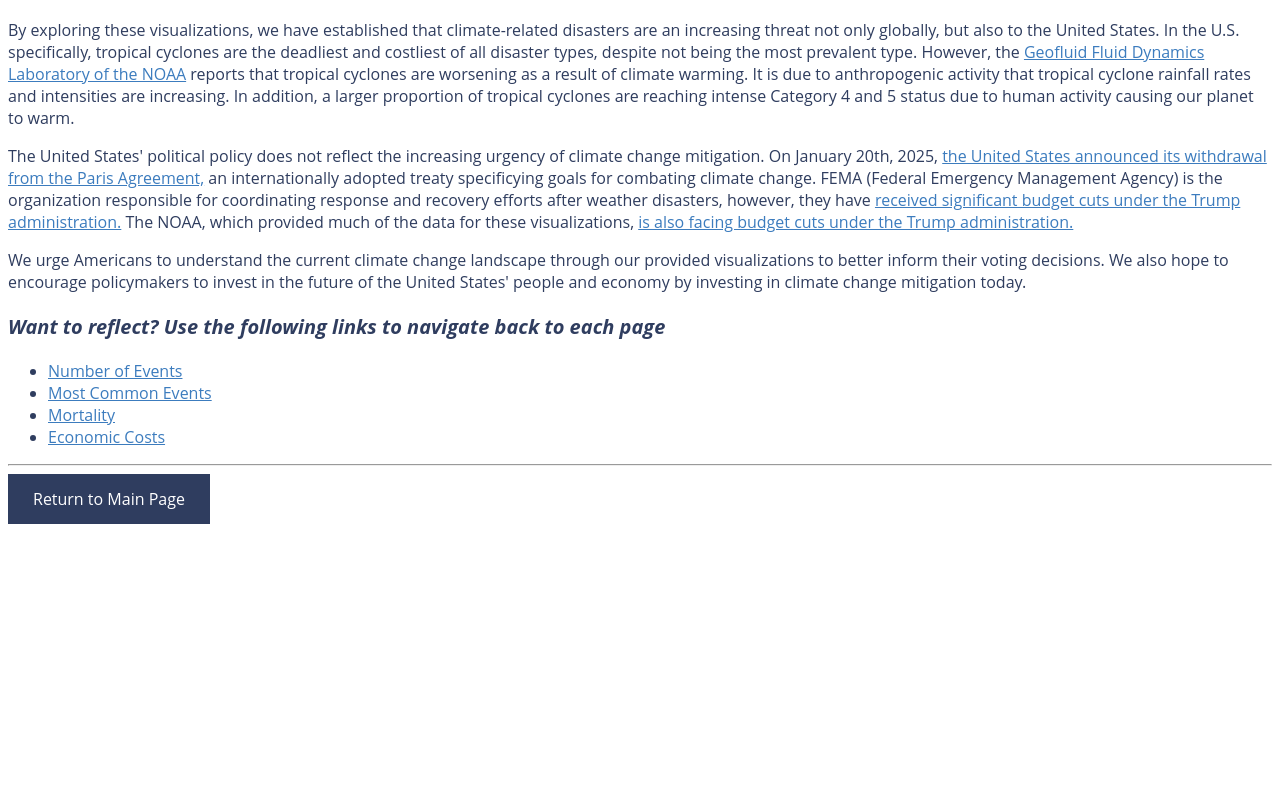
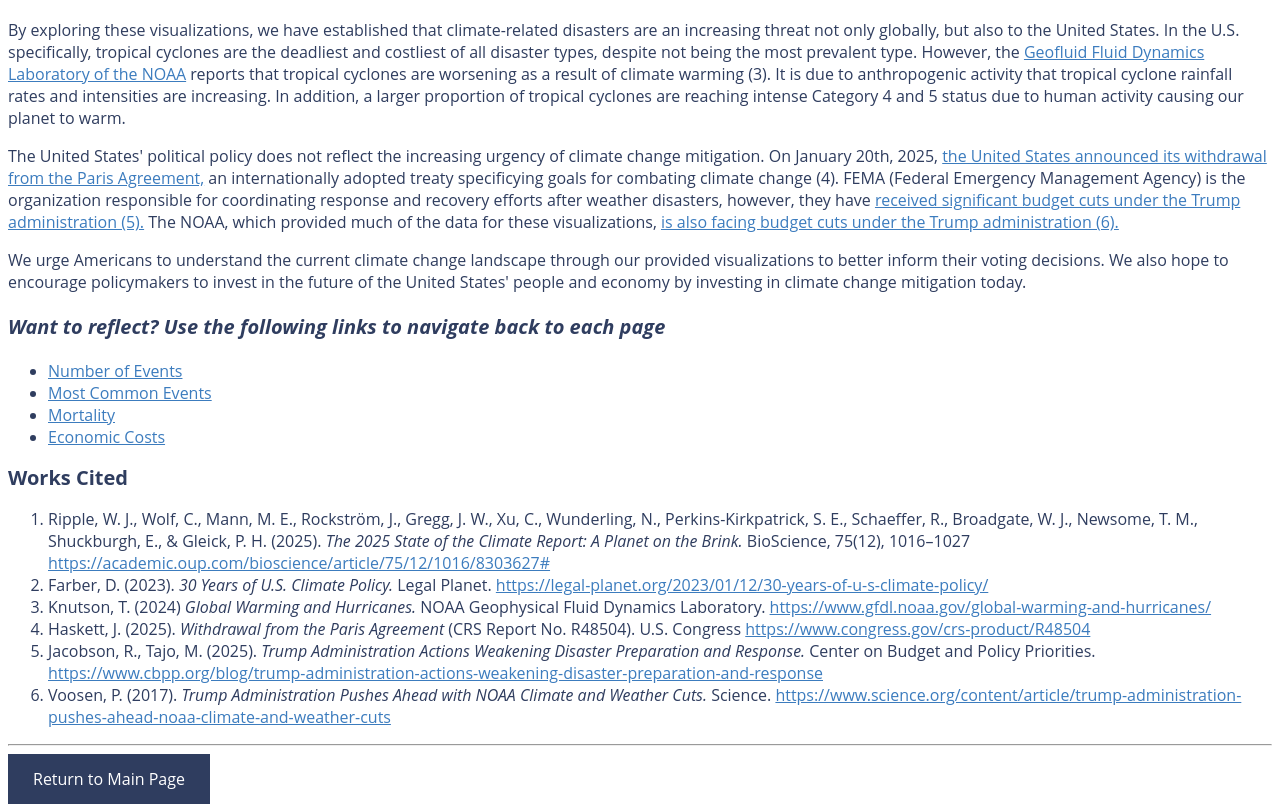
Before and after one commit to carimitchell/carimitchell.github.io, a plain HTML site: page conclusion.html in a window 1280 px wide. Shown: the part 67-871 px from the top of the page. Before the commit the page ends 821 px from the top, so only its background shows below. Drawn offline with Linux system fonts and the light colour scheme.

Commit message:
Works Cited

```diff
--- a/conclusion.html
+++ b/conclusion.html
@@ -19,15 +19,15 @@
         <p>
             By exploring these visualizations, we have established that climate-related disasters are an increasing threat not only globally, but also to the United States.
             In the U.S. specifically, tropical cyclones are the deadliest and costliest of all disaster types, despite not being the most prevalent type.
-            However, the <a href="https://www.gfdl.noaa.gov/global-warming-and-hurricanes/"> Geofluid Fluid Dynamics Laboratory of the NOAA</a> reports that tropical cyclones are worsening as a result of climate warming.
+            However, the <a href="https://www.gfdl.noaa.gov/global-warming-and-hurricanes/"> Geofluid Fluid Dynamics Laboratory of the NOAA</a> reports that tropical cyclones are worsening as a result of climate warming (3).
             It is due to anthropogenic activity that tropical cyclone rainfall rates and intensities are increasing.
             In addition, a larger proportion of tropical cyclones are reaching intense Category 4 and 5 status due to human activity causing our planet to warm.
         </p>
         <p>
             The United States' political policy does not reflect the increasing urgency of climate change mitigation. On January 20th, 2025,
-            <a href="https://www.congress.gov/crs-product/R48504"> the United States announced its withdrawal from the Paris Agreement,</a> an internationally adopted treaty specificying goals for combating climate change.
-            FEMA (Federal Emergency Management Agency) is the organization responsible for coordinating response and recovery efforts after weather disasters, however, they have <a href="https://www.cbpp.org/blog/trump-administration-actions-weakening-disaster-preparation-and-response">received significant budget cuts under the Trump administration.</a>
-            The NOAA, which provided much of the data for these visualizations, <a href="https://www.science.org/content/article/trump-administration-pushes-ahead-noaa-climate-and-weather-cuts">is also facing budget cuts under the Trump administration.</a>
+            <a href="https://www.congress.gov/crs-product/R48504"> the United States announced its withdrawal from the Paris Agreement,</a> an internationally adopted treaty specificying goals for combating climate change (4).
+            FEMA (Federal Emergency Management Agency) is the organization responsible for coordinating response and recovery efforts after weather disasters, however, they have <a href="https://www.cbpp.org/blog/trump-administration-actions-weakening-disaster-preparation-and-response">received significant budget cuts under the Trump administration (5).</a>
+            The NOAA, which provided much of the data for these visualizations, <a href="https://www.science.org/content/article/trump-administration-pushes-ahead-noaa-climate-and-weather-cuts">is also facing budget cuts under the Trump administration (6).</a>
         </p>
         <p>
             We urge Americans to understand the current climate change landscape through our provided visualizations to better inform their voting decisions.
@@ -40,6 +40,23 @@
             <li><a href="section_three.html"> Mortality</a></li>
             <li><a href="section_four.html"> Economic Costs</a></li>
         </ul>
+        <h2 style="font-size: 125%">
+            Works Cited
+        </h2>
+        <ol>
+            <li>Ripple, W. J., Wolf, C., Mann, M. E., Rockström, J., Gregg, J. W., Xu, C., Wunderling, N., Perkins-Kirkpatrick, S. E., Schaeffer, R., Broadgate, W. J., Newsome, T. M., Shuckburgh, E., & Gleick, P. H. (2025). <i>The 2025 State of the Climate Report: A Planet on the Brink.</i> BioScience, 75(12), 1016–1027
+                <a href="https://academic.oup.com/bioscience/article/75/12/1016/8303627#">https://academic.oup.com/bioscience/article/75/12/1016/8303627#</a></li>
+            <li>Farber, D. (2023). <i>30 Years of U.S. Climate Policy.</i> Legal Planet.
+                <a href="https://legal-planet.org/2023/01/12/30-years-of-u-s-climate-policy/">https://legal-planet.org/2023/01/12/30-years-of-u-s-climate-policy/</a></li>
+            <li>Knutson, T. (2024) <i>Global Warming and Hurricanes.</i> NOAA Geophysical Fluid Dynamics Laboratory.
+                <a href="https://www.gfdl.noaa.gov/global-warming-and-hurricanes/"> https://www.gfdl.noaa.gov/global-warming-and-hurricanes/</a></li>
+            <li>Haskett, J. (2025). <i>Withdrawal from the Paris Agreement</i> (CRS Report No. R48504). U.S. Congress
+                <a href="https://www.congress.gov/crs-product/R48504"> https://www.congress.gov/crs-product/R48504</a></li>
+            <li>Jacobson, R., Tajo, M. (2025). <i>Trump Administration Actions Weakening Disaster Preparation and Response.</i> Center on Budget and Policy Priorities.
+                <a href="https://www.cbpp.org/blog/trump-administration-actions-weakening-disaster-preparation-and-response">https://www.cbpp.org/blog/trump-administration-actions-weakening-disaster-preparation-and-response</a></li>
+            <li>Voosen, P. (2017). <i>Trump Administration Pushes Ahead with NOAA Climate and Weather Cuts.</i> Science.
+                <a href="https://www.science.org/content/article/trump-administration-pushes-ahead-noaa-climate-and-weather-cuts"> https://www.science.org/content/article/trump-administration-pushes-ahead-noaa-climate-and-weather-cuts</a></li>
+        </ol>
     <footer>
         <hr>
         <a href="index.html"class="button-link"> Return to Main Page</a>
--- a/styles.css
+++ b/styles.css
@@ -14,7 +14,7 @@ h3 {
   font-style: italic;
   font-size: 125%;
 }
-p {
+p, ul, ol {
   color: #2f3d5f;
   font-family: "Open sans", sans-serif;
   font-size: 100%;
@@ -28,13 +28,9 @@ iframe {
     height: 100%;
     border: none;
 }
-ul{
-    color: #2f3d5f;
-    font-family: "Open sans", sans-serif;
-    font-size: 100%;
-}
 a {
   color: #3c7cbe;
+  font-family: "Open sans", sans-serif;
 }
 
 .button-link {
```
Also changed, not shown: index.html (+2 -2 lines), section_two.html (+2 -2 lines).
